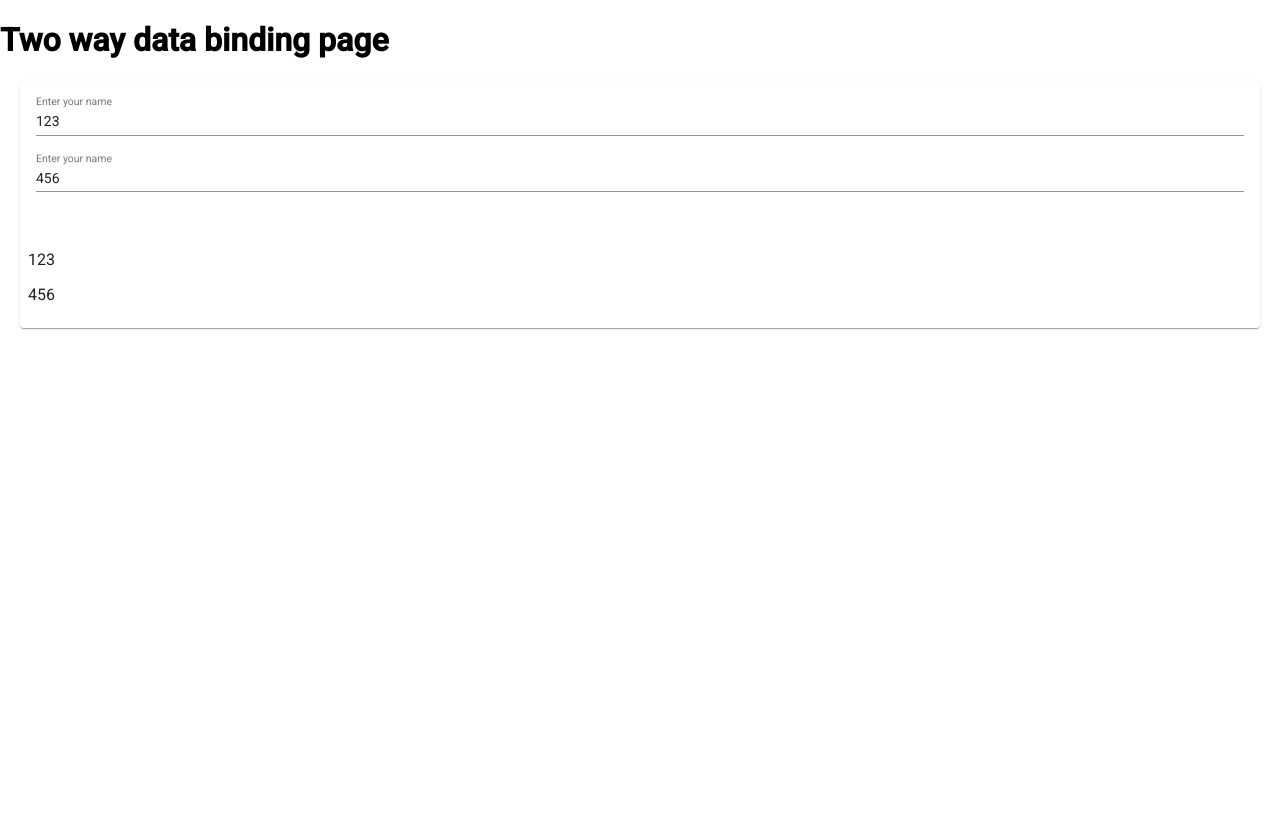
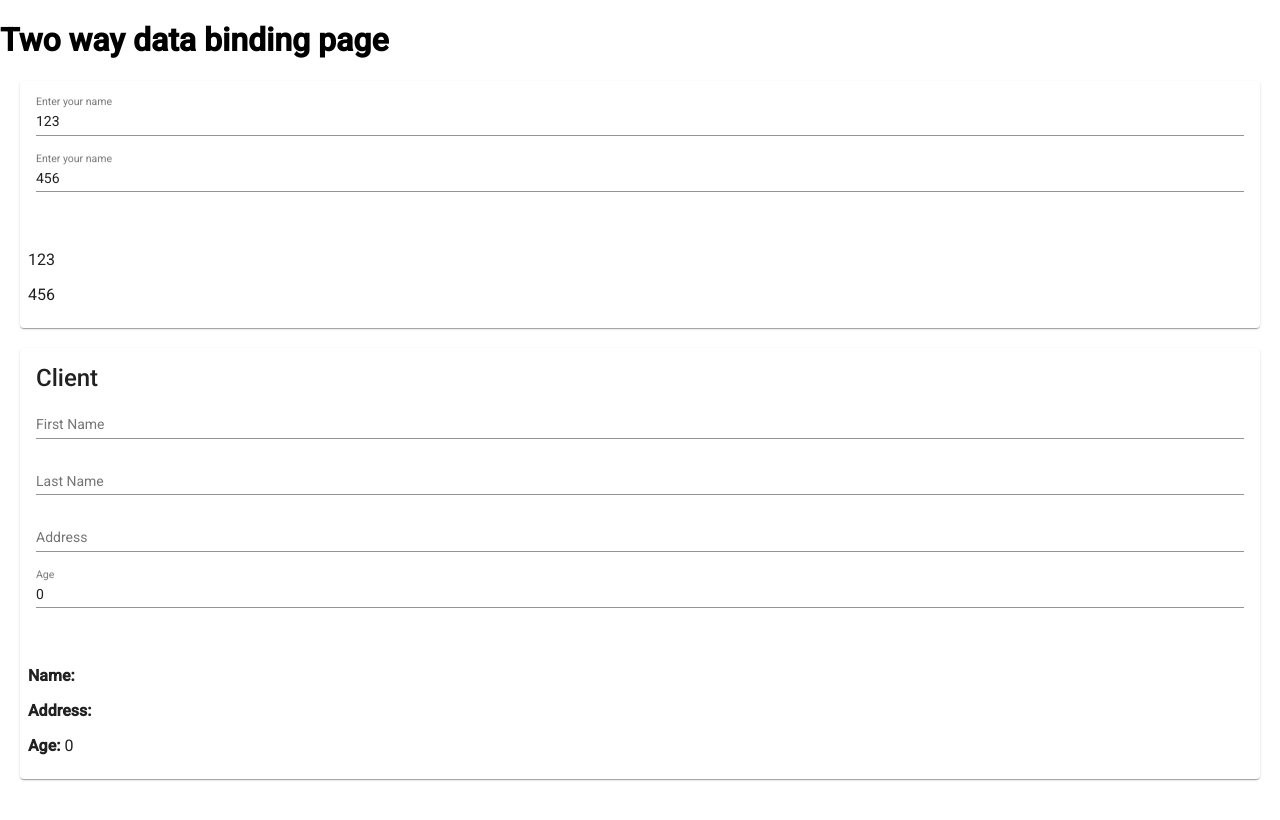
Before and after one commit to mspdl/study--udemy-angular7, an Angular app in the folder myapp/: page / in a window 1280 px wide. Built offline with nearby package versions, Linux system fonts and the light colour scheme.

Commit message:
Two Way Data Binding - Parte 2

```diff
--- a/myapp/src/app/two-way-data-binding/two-way-data-binding.component.css
+++ b/myapp/src/app/two-way-data-binding/two-way-data-binding.component.css
@@ -0,0 +1,8 @@
+form,
+mat-form-field {
+  width: 100%;
+}
+
+mat-card{
+  margin: 20px;
+}
--- a/myapp/src/app/two-way-data-binding/two-way-data-binding.component.html
+++ b/myapp/src/app/two-way-data-binding/two-way-data-binding.component.html
@@ -1,22 +1,14 @@
 <h1>Two way data binding page</h1>
 
 <section>
-  <mat-card style="margin: 20px">
+  <mat-card>
     <mat-card-content>
       <form>
-        <mat-form-field style="width: 100%;">
-          <input
-            matInput
-            placeholder="Enter your name"
-            [(ngModel)]="name1"
-            name="anyname1" />
+        <mat-form-field>
+          <input matInput placeholder="Enter your name" [(ngModel)]="name1" name="anyname1" />
         </mat-form-field>
-        <mat-form-field style="width: 100%;">
-          <input
-            matInput
-            placeholder="Enter your name"
-            [(ngModel)]="name2"
-            name="anyname2" />
+        <mat-form-field>
+          <input matInput placeholder="Enter your name" [(ngModel)]="name2" name="anyname2" />
         </mat-form-field>
       </form>
     </mat-card-content>
@@ -26,3 +18,36 @@
     </mat-card-actions>
   </mat-card>
 </section>
+
+<section>
+  <mat-card>
+    <mat-card-title>
+      Client
+    </mat-card-title>
+    <mat-card-content>
+      <form>
+        <mat-form-field>
+          <input matInput placeholder="First Name" name="firstname"
+            [(ngModel)]="client.firstName"/>
+        </mat-form-field>
+        <mat-form-field>
+          <input matInput placeholder="Last Name" name="lastname"
+            [(ngModel)]="client.lastName"/>
+        </mat-form-field>
+        <mat-form-field>
+          <input matInput placeholder="Address" name="address"
+            [(ngModel)]="client.address"/>
+        </mat-form-field>
+        <mat-form-field>
+          <input matInput placeholder="Age" type="number" name="age"
+            [(ngModel)]="client.age"/>
+        </mat-form-field>
+      </form>
+    </mat-card-content>
+    <mat-card-actions>
+      <p><strong>Name: </strong>{{client.firstName}} {{client.lastName}}</p>
+      <p><strong>Address: </strong>{{client.address}}</p>
+      <p><strong>Age: </strong>{{client.age}}</p>
+    </mat-card-actions>
+  </mat-card>
+</section>
--- a/myapp/src/app/two-way-data-binding/two-way-data-binding.component.ts
+++ b/myapp/src/app/two-way-data-binding/two-way-data-binding.component.ts
@@ -10,6 +10,13 @@
   name1: string = '123';
   name2: string = '456';
 
+  client  = {
+    firstName: "",
+    lastName: "",
+    address: "",
+    age: 0
+  }
+
   constructor() { }
 
   ngOnInit(): void {
```
